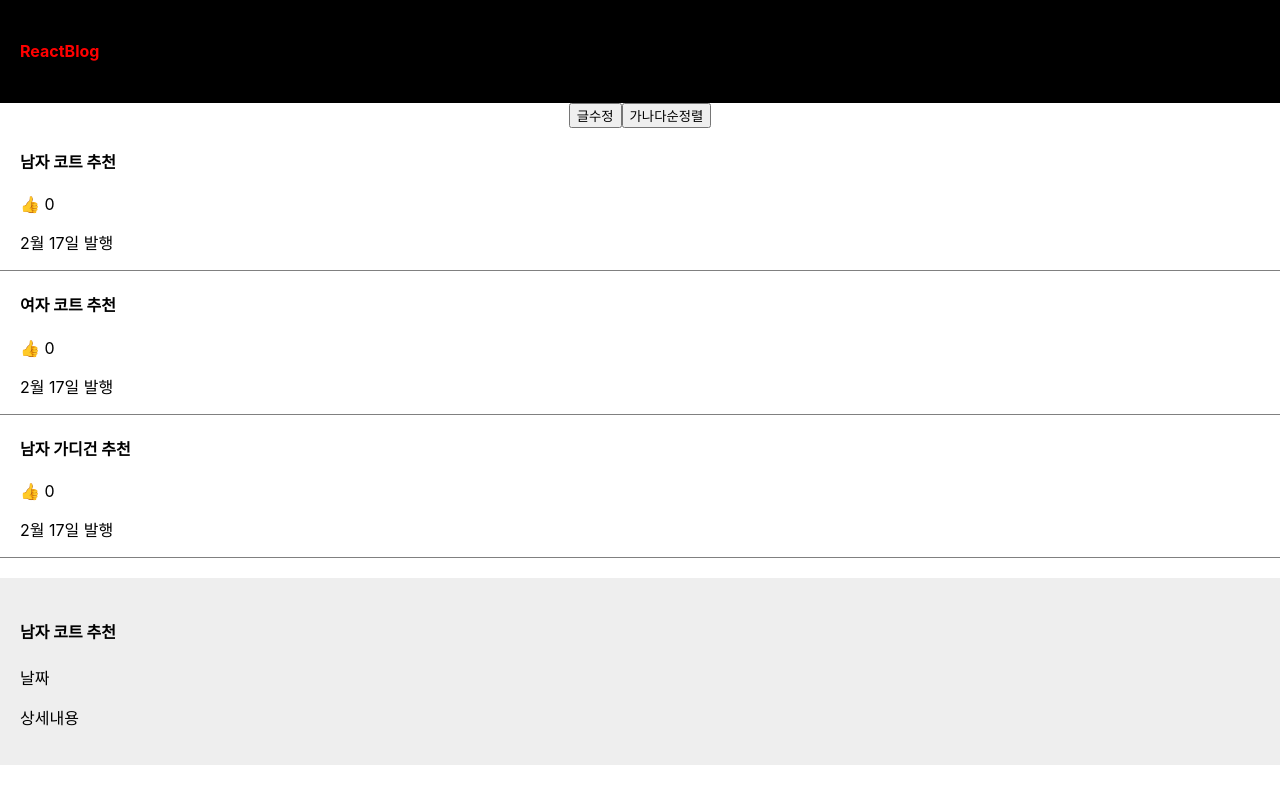
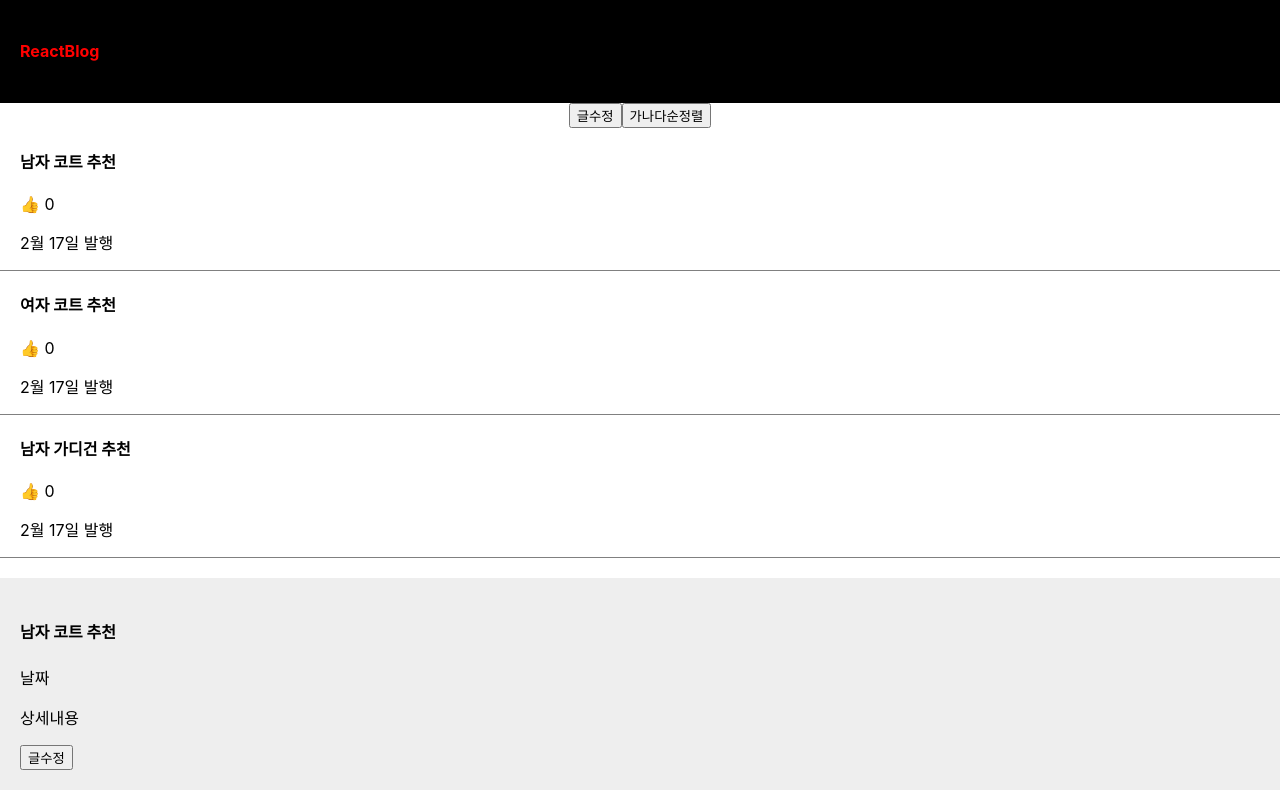
Before and after one commit to rain46688/reactblog, a React (Create React App) app: page / in a window 1280 px wide. Both pictures are taken after a click on the element "남자 코트 추천". Built offline with nearby package versions, Linux system fonts and the light colour scheme.

Commit message:
11, 상세 페이지, 수정

```diff
--- a/src/App.js
+++ b/src/App.js
@@ -80,10 +80,10 @@ function App() {
       {/* 컴포넌트 출력
       if문을 사용못하기 때문에 삼항연산자를 이용해서 넣음 null은 아무것도 없는것
       부모에서 자식으로 state를 넘겨주려면 props를 사용해야된다.
-      여러개를 넘겨줄수도있음
+      여러개를 넘겨줄수도있음, 변수명 말고 함수들도 그냥 전송 가능
       */}
       {
-        modal == true ? <Modal index={index} 글제목={글제목}/> : null
+        modal == true ? <Modal 글제목변경={글제목변경} index={index} 글제목={글제목}/> : null
       }
 
     </div>
@@ -99,6 +99,11 @@ function Modal(props){
         <h4>{props.글제목[props.index].title}</h4>
         <p>날짜</p>
         <p>상세내용</p>
+        <button onClick={()=>{
+           let copy =[...props.글제목];
+           copy[props.index].title = '여자 코트 추천';
+           props.글제목변경(copy);
+        }}>글수정</button>
       </div>
   )
 }
```
